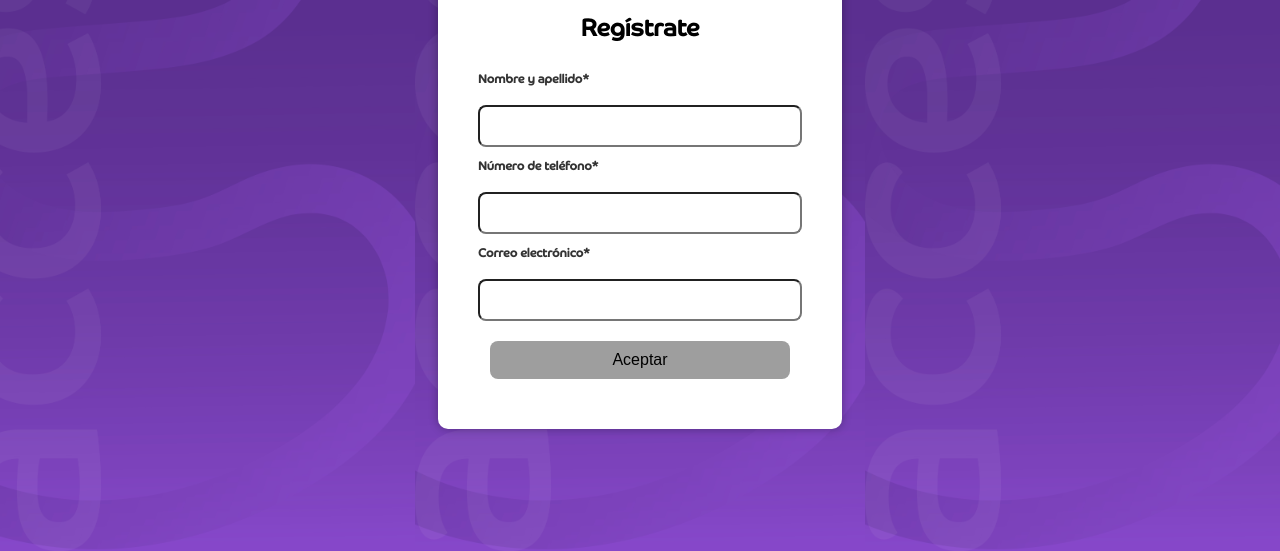
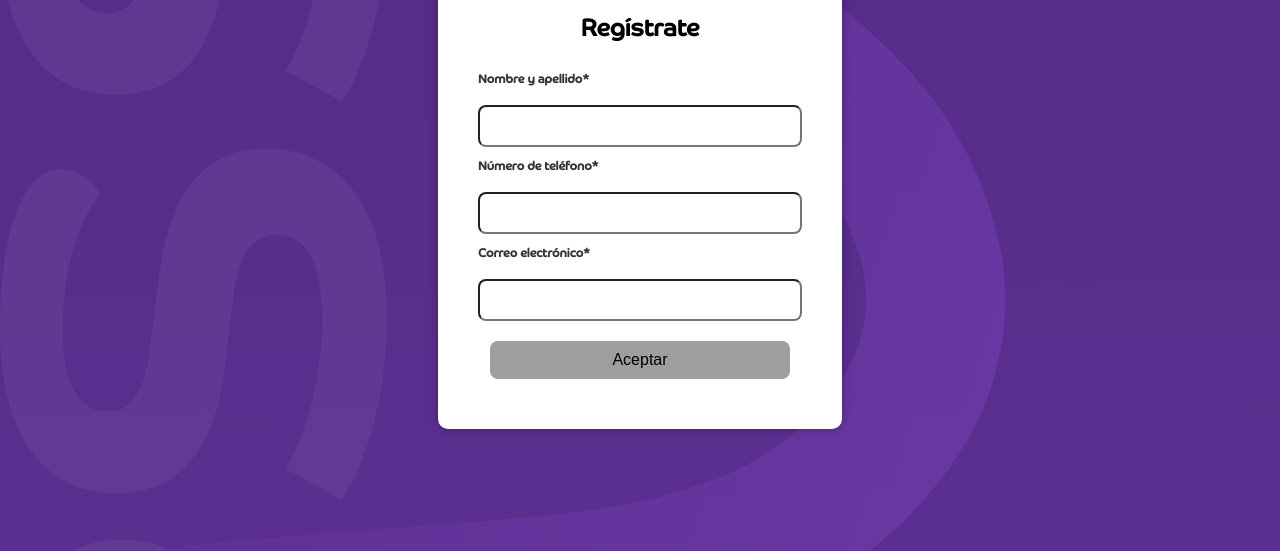
Before and after one commit to bernayrj/register_customer, a website: page public/form.html in a window 1280 px wide. Shown: the part 249-800 px from the top of the page. Drawn offline with Linux system fonts and the light colour scheme.

Commit message:
ajuste background cover .css

```diff
--- a/public/form.html
+++ b/public/form.html
@@ -10,7 +10,7 @@
 <body>
     <div class="container">
     <div class="logo">
-         <img src="./imagen/logo_access.png" alt="logo_topwiseven">
+         <img src="./imagen/logo_access.png" alt="logo_access">
     </div>
     <h1>Regístrate</h1>
         <form id="registroForm">
--- a/public/style.css
+++ b/public/style.css
@@ -15,9 +15,9 @@
             background-color: #826;
             position: relative;
             background-image: url(./imagen/fondo_access.jpg);
-            background-size: contain;
-            background-position: center center;
-            background-repeat: repeat;
+            background-size: cover;
+           /*  background-position: center center; */
+            background-repeat: no-repeat;
         }
 
 
```
